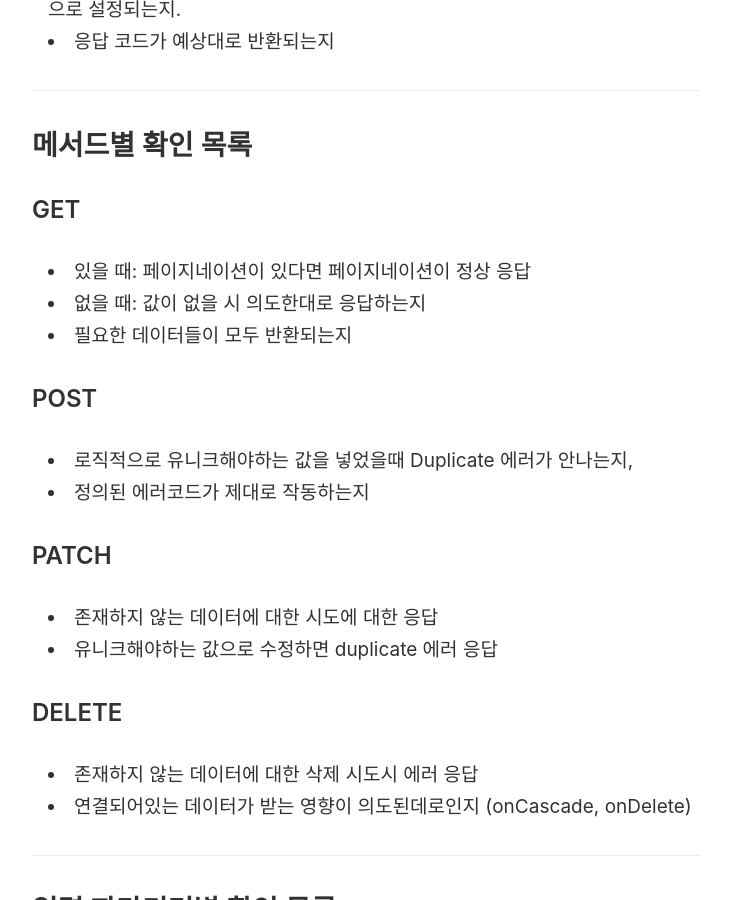
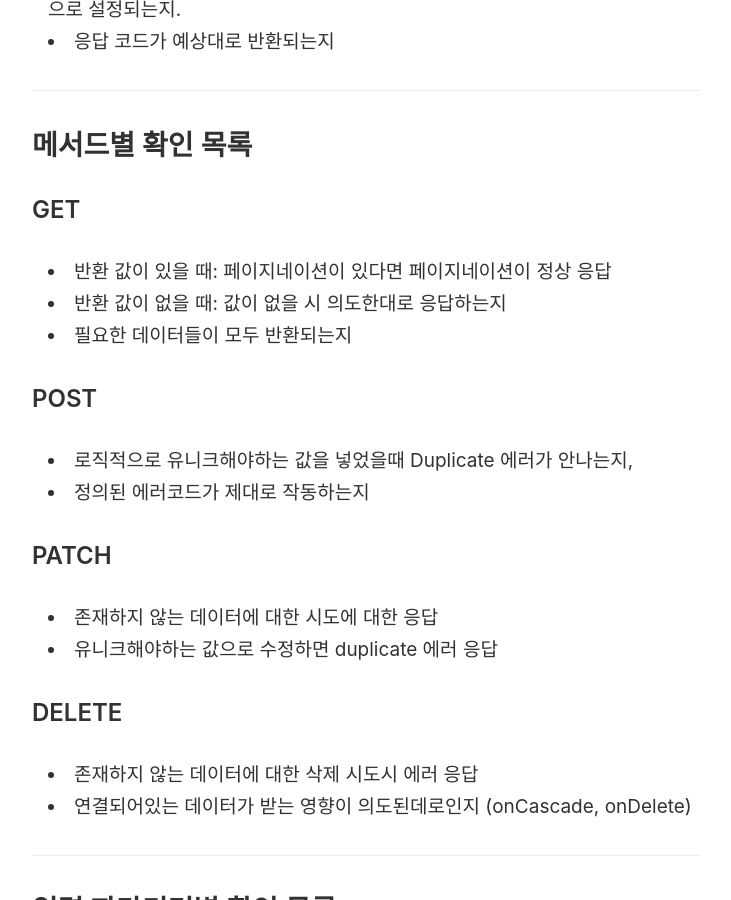
Before and after one commit to dont-think-about-too-much/dont-think-about-too-much.github.io, a Jekyll site: the page built from _posts/2021-05-28-api-test-what-to-do.md, in a window 1280 px wide and 900 px high, scrolled down 349 px. Shown: the whole window, without its empty margins (274-1005 px from the left). Built offline with Jekyll 4.4.1, drawn with Linux system fonts in a browser that asks for light colours.

Commit message:
feat: api test what todo

```diff
--- a/_posts/2021-05-28-api-test-what-to-do.md
+++ b/_posts/2021-05-28-api-test-what-to-do.md
@@ -13,8 +13,8 @@ tags: [Node, Backend, API TEST]
 
 ## 메서드별 확인 목록
 ### GET
-- 있을 때: 페이지네이션이 있다면 페이지네이션이 정상 응답
-- 없을 때: 값이 없을 시 의도한대로 응답하는지
+- 반환 값이 있을 때: 페이지네이션이 있다면 페이지네이션이 정상 응답
+- 반환 값이 없을 때: 값이 없을 시 의도한대로 응답하는지
 - 필요한 데이터들이 모두 반환되는지
 
 ### POST
```
